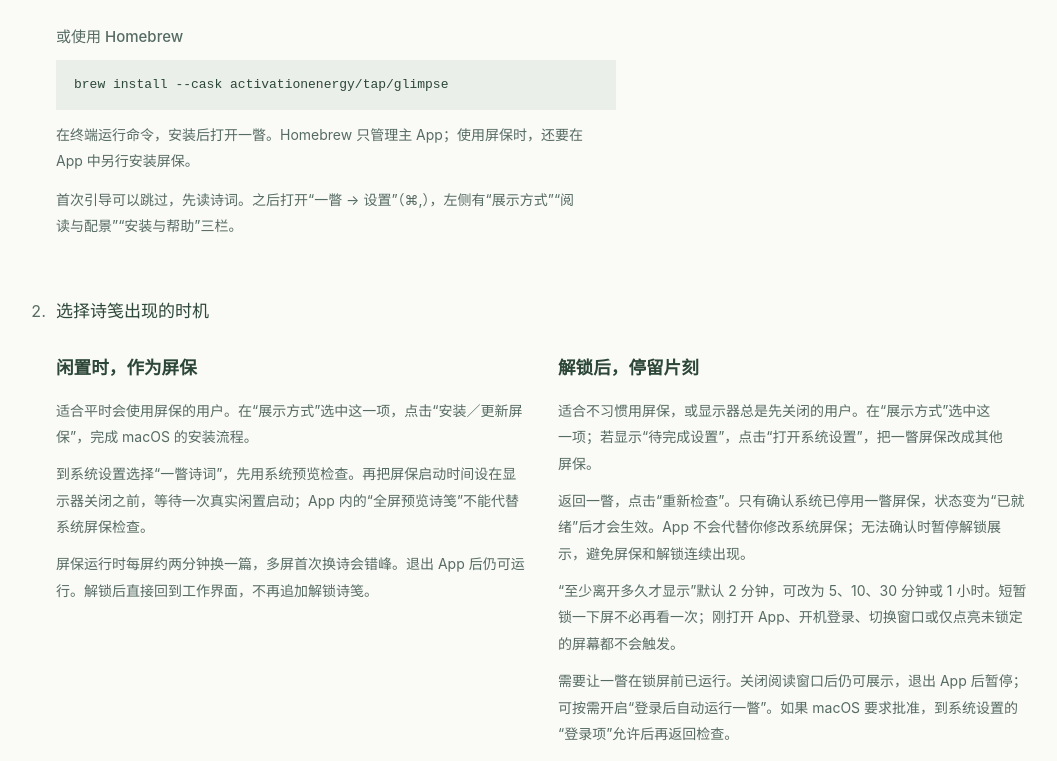
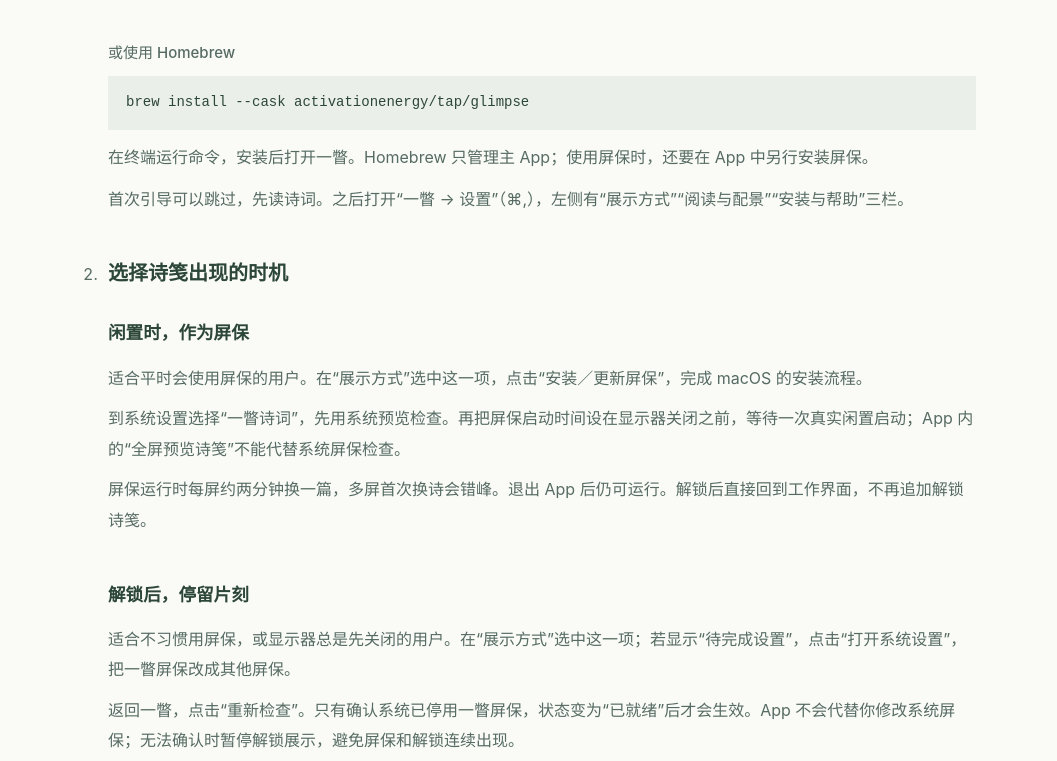
Before and after one commit to ActivationEnergy/Glimpse, a plain HTML site: page docs/index.html in a window 1280 px wide. Shown: the part 4740-5501 px from the top of the page, without its empty margins (112-1169 px from the left). Drawn offline with Linux system fonts and the light colour scheme.

Commit message:
Align setup guide text and commands in a centered reading column

```diff
--- a/docs/designs/paper-selected.css
+++ b/docs/designs/paper-selected.css
@@ -84,26 +84,27 @@
 }
 
 
-.paper .guide ol { grid-template-columns: minmax(0, 1fr); }
+.paper .guide, .paper .questions { width: min(56rem, calc(100% - 96px)); }
+.paper .guide ol { grid-template-columns: minmax(0, 1fr); gap: 40px; }
 .paper .guide li:first-child { grid-column: 1 / -1; }
-.paper .guide .install-summary { max-width: none; }
+.paper .guide h3 { font-size: 20px; font-weight: 600; }
+.paper .guide p, .paper .questions p { max-width: none; font-size: 16px; line-height: 1.9; }
 .paper .install-options { display: grid; grid-template-columns: minmax(0, 1fr); gap: 26px; margin-top: 18px; }
 .paper .install-options > div { min-width: 0; }
 .paper .install-options h4 { margin: 0; font-size: 15px; font-weight: 500; }
-.paper .install-options .brew { margin: 0; width: 100%; max-width: 560px; }
-.paper .install-options code { font-size: 13px; }
+.paper .guide .brew { margin: 18px 0 0; width: 100%; max-width: none; }
+.paper .guide .brew code { font-size: 14px; padding: 14px 18px; }
 @media (max-width: 700px) {
   .paper .guide ol, .paper .install-options { grid-template-columns: minmax(0, 1fr); }
   .paper .install-options { gap: 20px; }
 }
 
 .paper .release-note{max-width:29em;font-size:.78rem;line-height:1.65;color:#626b63;margin-top:1.25rem}
-.paper .display-options{display:grid;grid-template-columns:1fr 1fr;gap:2rem;margin:1.5rem 0}
+.paper .display-options{display:grid;grid-template-columns:minmax(0,1fr);gap:32px;margin:1.5rem 0}
 .paper .display-options h4{margin:0 0 .8rem;font-size:1.1rem}
 .paper .display-options p{margin:.65rem 0}
 .paper .settings-location{font-size:.9rem;color:#626b63}
 @media(max-width:700px){.paper .display-options{grid-template-columns:1fr;gap:1rem}}
-.paper .guide-intro{max-width:48em}
 .paper .mode-comparison{overflow-x:auto;margin:28px 0 42px}
 .paper .mode-comparison table{width:100%;border-collapse:collapse;font-size:.92rem;line-height:1.7;text-align:left}
 .paper .mode-comparison caption{text-align:left;font-weight:600;margin-bottom:12px}
@@ -111,5 +112,5 @@
 .paper .mode-comparison th:first-child{min-width:6em}
 .paper .guide li:target,.paper .guide h3:target{scroll-margin-top:100px}
 .paper .settings-location h4{font-size:1rem;margin:1.25rem 0 .6rem}
-.paper .questions details p{max-width:44em;line-height:1.85}
+.paper .questions{grid-template-columns:minmax(0,1fr);gap:28px}
 @media(max-width:700px){.paper .mode-comparison th,.paper .mode-comparison td{padding:10px 7px;font-size:13px}.paper .mode-comparison th:first-child{min-width:5em}}
--- a/docs/index.html
+++ b/docs/index.html
@@ -8,7 +8,7 @@
 <meta name="theme-color" content="#f7f8f4">
 <link rel="stylesheet" href="designs/v4.css?v=review-1">
 <link rel="stylesheet" href="poetry-type.css?v=kai-local-2">
-<link rel="stylesheet" href="designs/paper-selected.css?v=11">
+<link rel="stylesheet" href="designs/paper-selected.css?v=12">
 </head>
 <body class="paper">
 <a class="skip" href="#main">跳到正文</a>
```
